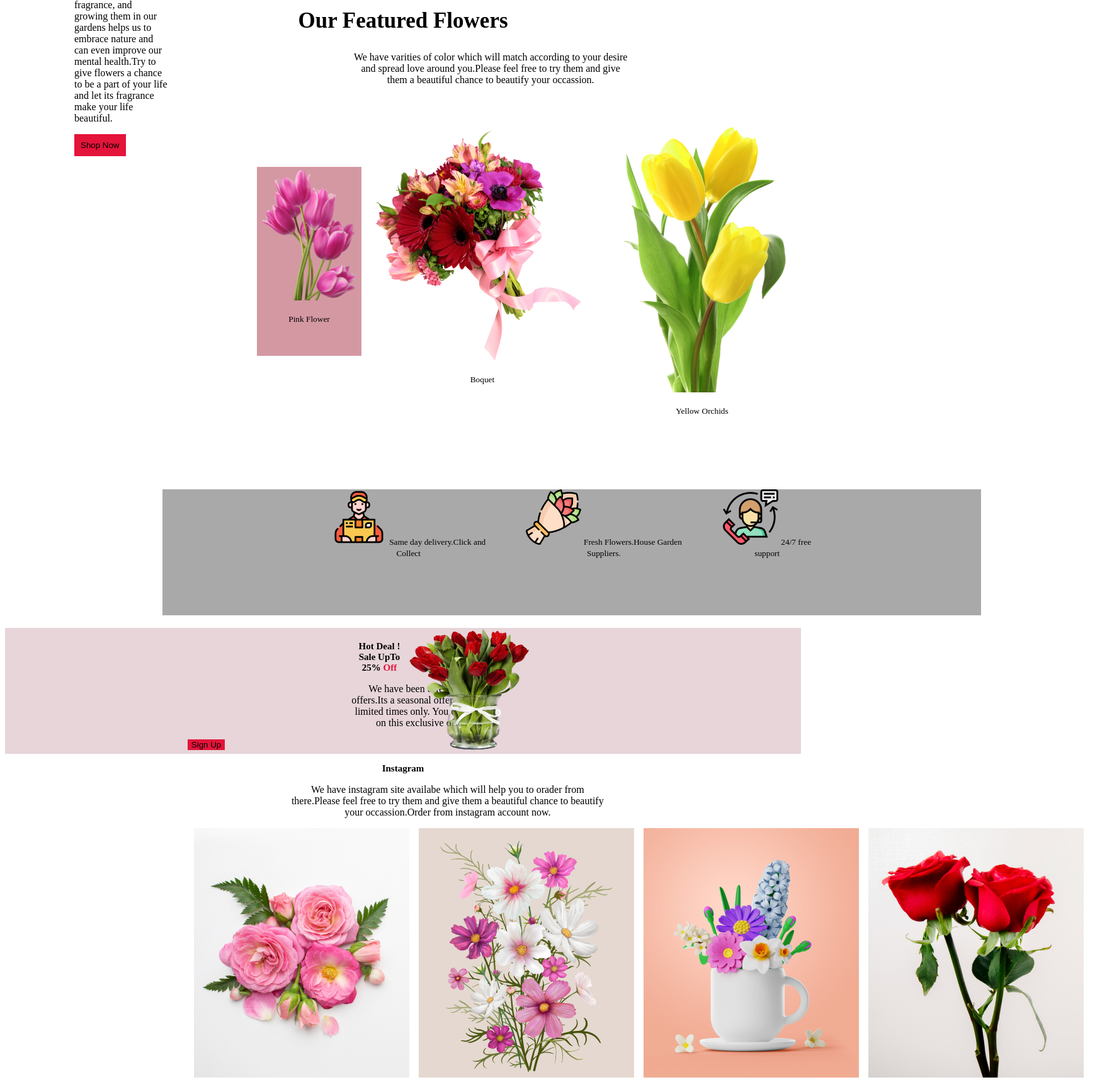
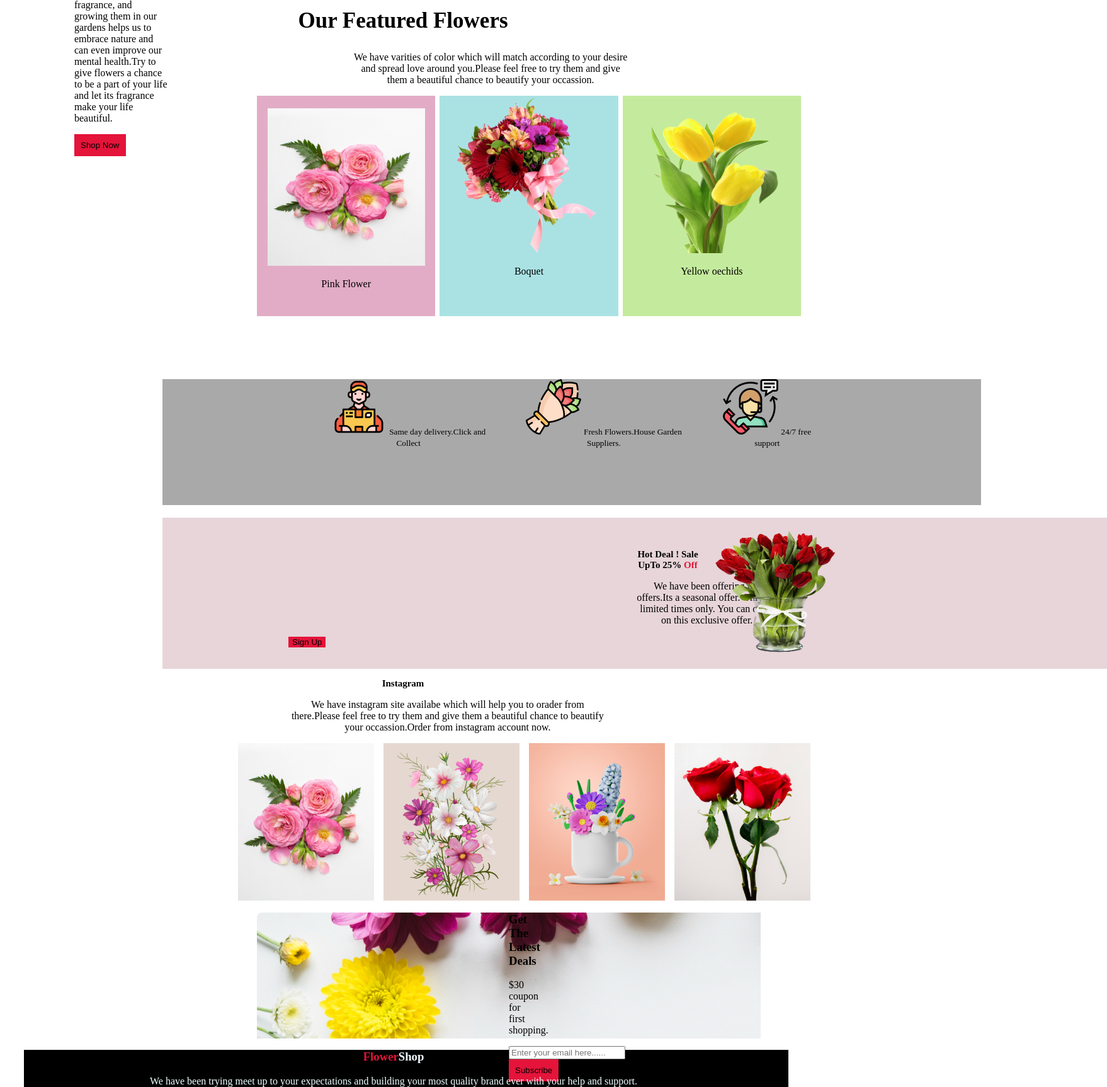
Before and after one commit to TASNIME03/online-flower-shop-portfolio, a plain HTML site: page index.html in a window 1280 px wide. Shown: the part 487-2213 px from the top of the page at 63% size, 1758 px wide, since content can reach past the window. Drawn offline with Linux system fonts and the light colour scheme.

Commit message:
styles added

```diff
--- a/index.html
+++ b/index.html
@@ -19,38 +19,40 @@
                <p class="description">Flowers just make life better, don’t they? We use them to convey messages of love and support, we enjoy their beauty and their fragrance, and growing them in our gardens helps us to embrace nature and can even improve our mental health.Try to give flowers a chance to be a part of your life and let its fragrance make your life beautiful.</p>
                <button class="btn bg-primary">Shop Now</button>
           </div>
-          <img class="display-pic" src="Flower Asset/pngwing 10.png" alt="">
+          <img class="display-pic" src="./Flower Asset/pngwing 10.png" alt="">
           </div>
           <div class="features">
                <div>
                <h2 class="heading 1">Our Featured Flowers</h2>
                <p class="description2">We have varities of color which will match according to your desire and spread love around you.Please feel free to try them and give them a beautiful chance to beautify your occassion.</p>
           </div>
-          <div class="flower-type">
-          <div class="image1">
-               <img class="flower" src="Flower Asset/pngwing 6.png" alt="">
-                    <p><small>Pink Flower</small></p>
-                    </div>
-               <div class="image-2">
-                    <img class="flower2" src="Flower Asset/pngwing 5.png" alt="">
-                    <p><small>Boquet</small></p>
-                   </div>
-               <div class="image-3">
-                    <img class="flower3" src="Flower Asset/pngwing 7.png" alt="">
-                    <p><small>Yellow Orchids</small></p>
+          <div class=" flower-container">
+               <div class="box1">
+
+                 <img src="./Flower Asset/Flower 01.png">
+                 <p>Pink Flower</p>
                </div>
-          </div>
+               <div class="box2">
+                 <img src="./Flower Asset/pngwing 5.png">
+                 <p>Boquet</p>
+               </div>
+               <div class="box3">
+                 <img src="./Flower Asset/pngwing 7.png">
+                 <p>Yellow oechids</p>
+               </div>
+             </div>
+
           <div class="support">
                <div>
-          <img class="flower4" src="Flower Asset/Group 57.png" alt="">
+          <img class="flower4" src="./Flower Asset/Group 57.png" alt="">
           <small>Same day delivery.Click and Collect</small>
      </div>
      <div>
-          <img class="flower5" src="Flower Asset/Group 58.png" alt="">
+          <img class="flower5" src="./Flower Asset/Group 58.png" alt="">
           <small>Fresh Flowers.House Garden Suppliers.</small>
          </div>
          <div>
-          <img class="flower6" src="Flower Asset/Group 59.png" alt="">
+          <img class="flower6" src="./Flower Asset/Group 59.png" alt="">
           <small>24/7 free support</small>
           </div>
           </div>
@@ -62,7 +64,7 @@
           <button class="bg-primary2">Sign Up</button>
           </div>
           <div>
-          <img class="display-pic-2" src="/Flower Asset/pngwing 8.png" alt="">
+          <img class="display-pic-2" src="./Flower Asset/pngwing 8.png" alt="">
           </div>
                </div>
           </nav>
@@ -73,13 +75,13 @@
           </div>
           <div class="picture">
 
-                    <img class="flower 7" src="Flower Asset/Flower 01.png" alt="">
+                    <img class="flower 7" src="./Flower Asset/Flower 01.png" alt="">
 
 
-                    <img class="flower 8" src="Flower Asset/Rectangle 4.png" alt="">
+                    <img class="flower 8" src="./Flower Asset/Rectangle 4.png" alt="">
 
-                         <img class="flower 9" src="Flower Asset/Rectangle 5.png" alt="">
-                         <img class="flower 10" src="Flower Asset/Rectangle 6.png" alt="">
+                         <img class="flower 9" src="./Flower Asset/Rectangle 5.png" alt="">
+                         <img class="flower 10" src="./Flower Asset/Rectangle 6.png" alt="">
                     </div>
                     </div>
                     <div class="deals">
--- a/styles/flower.css
+++ b/styles/flower.css
@@ -47,82 +47,45 @@
      padding-left: 550px;
 
 }
-.flower-type{
+.flower-container{
      display: flex;
      align-items: center;
      padding-left: 400px;
      gap: 7px;
      margin-bottom: 50px;
 }
-
-.image1 {
-     width:300px ;
-     height: 300px;
-
-     background-color: #d498a3;
-     align-items: center;
-     object-fit: fill;
-
-.flower {
-     width: 150px;
-     margin-top: 5px;
+.box1{
+     display: inline-block;
+     width: 350px;
+     height: 350px;
+     background-color:#e2acc6;
+}
+.box2{
+     display: inline-block;
+     width: 350px;
+     height: 350px;
+     background-color:#aae2e4 ;
+}
+.box3{
+     display: inline-block;
+     width: 350px;
+     height: 350px;
+     background-color: #c4eb9d;
+}
+.box1 img{
+     width: 250px;
+     height: 250px;
+     padding-top: 20px;
 
 }
-.image2 {
-     width: 300px;
-     height: 300px;
-     background-color: #a1dcdf;
-     align-items: center;
-     object-fit: fill;
+.box2 img{
+     width: 250px;
+     height: 250px; background-color: ;
+}
+.box3 img{
+     width: 250px;
+     height: 250px;
 
-}
-.flower2{
-     width:150px;
-}
-.flower3{
-     width: 150px;
-}
-.image3{
-     width:100px ;
-     height: 100px;
-     padding: 100px;
-     background-color:#cae2b2;
-     object-fit: fill;
-}
-
-
-
-/* .image2 {
-     width:300px ;
-     height: 300px;
-
-     background-color: #a1dcdf;
-     object-fit: fill;
-     align-items: center;
-}
-.flower 2{
-     width: 150px;
-     margin-top: 5px;
-}
-
-.image3{
-     width:100px ;
-     height: 100px;
-     padding: 100px;
-     background-color:#cae2b2;
-     object-fit: fill;
-}
-
-.flower 3 {
-     width: 150px;
-
-} */
-
-/* .image-4{ */
-     /* width: 20px; */
-     /* height: 20px; */
-     /* padding-bottom: 10px; */
-     /* background-color: none; */
 }
 .support{
      display: flex;
@@ -138,18 +101,20 @@
      background-color: darkgrey;
 
 }
-
 .sale-offer{
+     background-color: #e7d5d9;
+     display: flex;
+     height: 30vh;
+     width: 1000px;
      margin-top: 20px;
-      padding left: 300px;
-     height: 25vh;
-     background-color: #e7d5d9;
-     align-items:center;
- display: flex;
+     padding-left: 200px;
      padding-right: 300px;
-
+     margin-right: 250px;
+     margin-left: 250px;
+     gap: 20px;
+     align-items: center;
+     text-align: left;
 }
-
 .heading-2{
      font-size: 15px;
      font-weight: bold;
@@ -201,27 +166,15 @@
 .picture{
      display: flex;
      align-items: center;
-     padding-left: 300px;
+     padding-left: 370px;
      gap: 15px;
 
 }
-.flower-7{
-     height: 100px;
-     width: 100px;
-}
-.flower-8{
-     height: 100px;
-     width: 100px;
-}
-.flower-9{
-     height: 100px;
-     width: 100px;
+.picture img{
+     height: 250px;
+     width: 250px;
 }
 
-.flower-10{
-     height: 100px;
-     width: 100px;
-}
 .deals{
      padding-left: 400px;
      margin-left: 400px;
```
